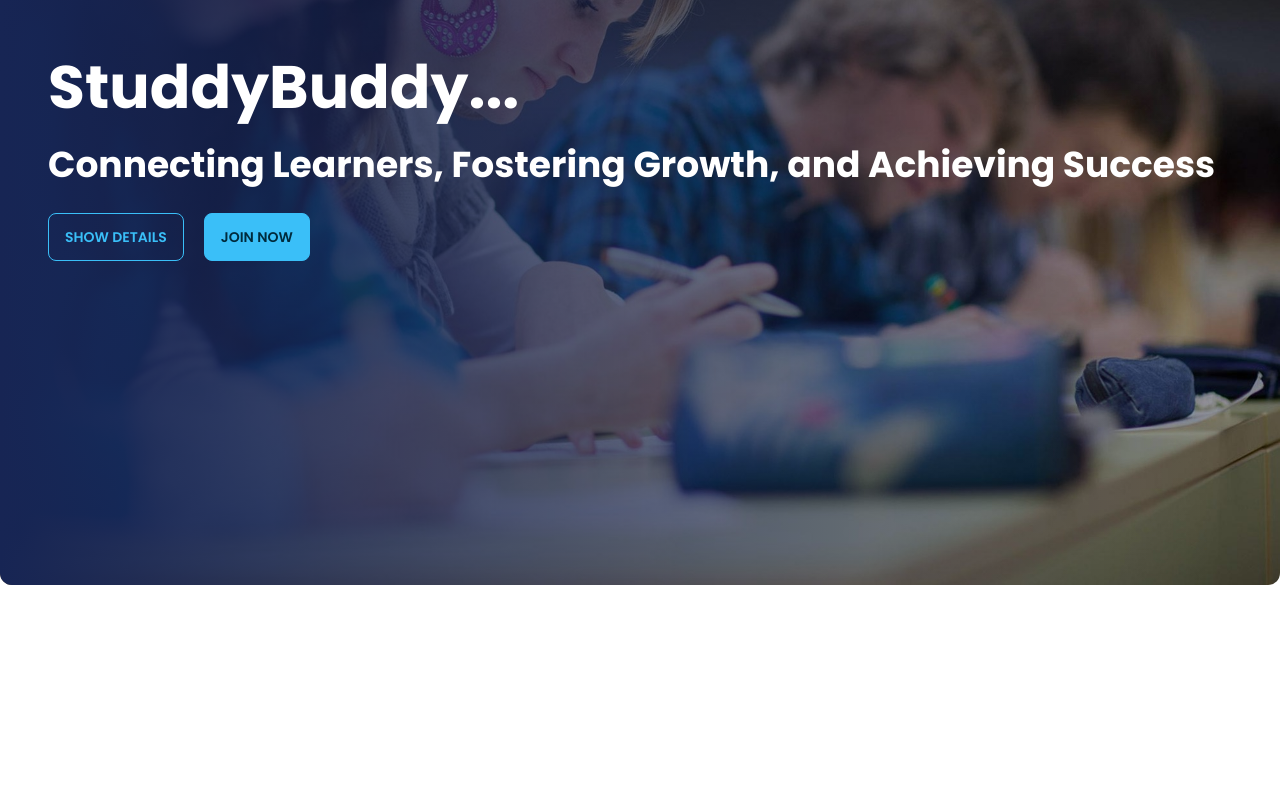
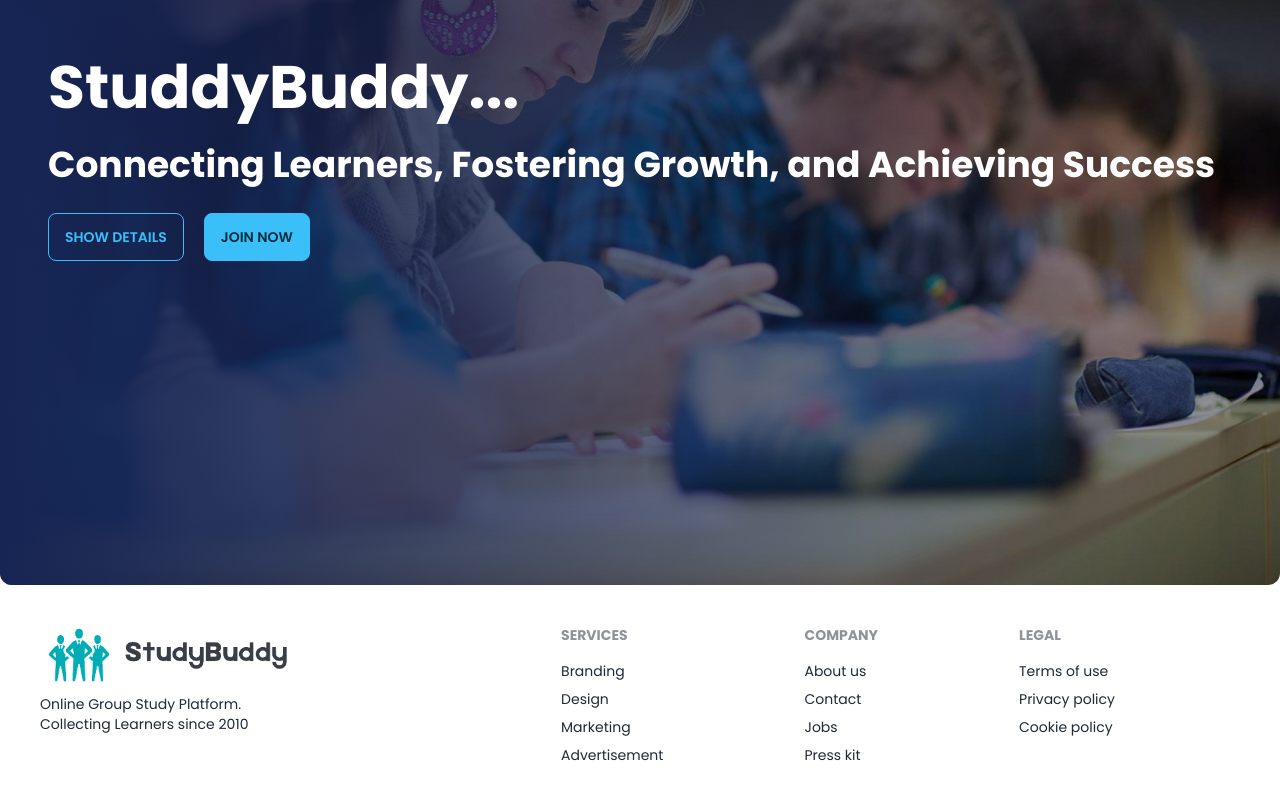
Before and after one commit to ShahriarZe/study-buddy-client, a React (Vite) app: page / in a window 1280 px wide. Shown: the part 336-1136 px from the top of the page. Before the commit the page ends 921 px from the top, so only its background shows below. Built offline with nearby package versions, Linux system fonts and the light colour scheme.

Commit message:
footer section added

```diff
--- a/src/App.jsx
+++ b/src/App.jsx
@@ -1,11 +1,13 @@
 import { Outlet } from "react-router-dom"
 import NavBar from "./Components/NavBar/NavBar"
+import Footer from "./Components/Footer/Footer"
 
 function App() {
   return (
     <div>
       <NavBar></NavBar>
       <Outlet></Outlet>
+      <Footer></Footer>
     </div>
   )
 }
--- /dev/null
+++ b/src/Components/Footer/Footer.jsx
@@ -0,0 +1,33 @@
+import study from '../../assets/study.png'
+const Footer = () => {
+    return (
+        <footer className="footer p-10  text-base-content">
+  <aside>
+    <img className='w-4/6' src={study} alt="" />
+    <p>Online Group Study Platform.<br/>Collecting Learners since 2010</p>
+  </aside>
+  <nav>
+    <header className="footer-title">Services</header>
+    <a className="link link-hover">Branding</a>
+    <a className="link link-hover">Design</a>
+    <a className="link link-hover">Marketing</a>
+    <a className="link link-hover">Advertisement</a>
+  </nav>
+  <nav>
+    <header className="footer-title">Company</header>
+    <a className="link link-hover">About us</a>
+    <a className="link link-hover">Contact</a>
+    <a className="link link-hover">Jobs</a>
+    <a className="link link-hover">Press kit</a>
+  </nav>
+  <nav>
+    <header className="footer-title">Legal</header>
+    <a className="link link-hover">Terms of use</a>
+    <a className="link link-hover">Privacy policy</a>
+    <a className="link link-hover">Cookie policy</a>
+  </nav>
+</footer>
+    );
+};
+
+export default Footer;
```
